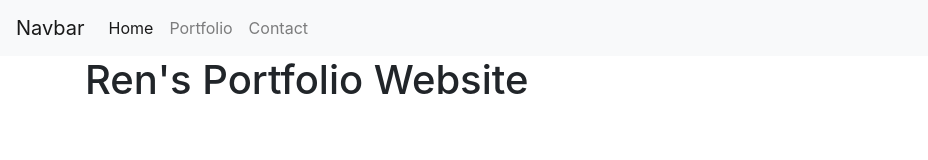
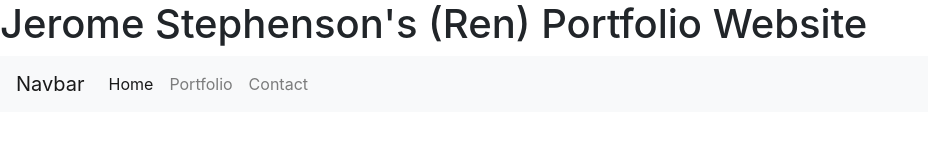
Before and after one commit to AlgoRen/homeworkforweek2, a plain HTML site: page index.html in a window 1280 px wide. Shown: the whole page, without its empty margins (0-928 px from the left). Drawn offline with nearby package versions, Linux system fonts and the light colour scheme.

Commit message:
Changed the position of header with my name to above Navbar. Added working links for all pages.

```diff
--- a/index.html
+++ b/index.html
@@ -8,6 +8,9 @@
     <title>Ren's Responsive Mobile</title>
 </head>
 <body>
+  <header>
+    <h1>Jerome Stephenson's (Ren) Portfolio Website</h1>
+</header>
     <nav class="navbar navbar-expand-lg navbar-light bg-light">
         <a class="navbar-brand" href="#">Navbar</a>
         <button class="navbar-toggler" type="button" data-toggle="collapse" data-target="#navbarNav" aria-controls="navbarNav" aria-expanded="false" aria-label="Toggle navigation">
@@ -28,9 +31,6 @@
         </div>
       </nav>
       <main class="container">
-          <header>
-              <h1>Ren's Portfolio Website</h1>
-          </header>
           <section>
 
           </section>
```
